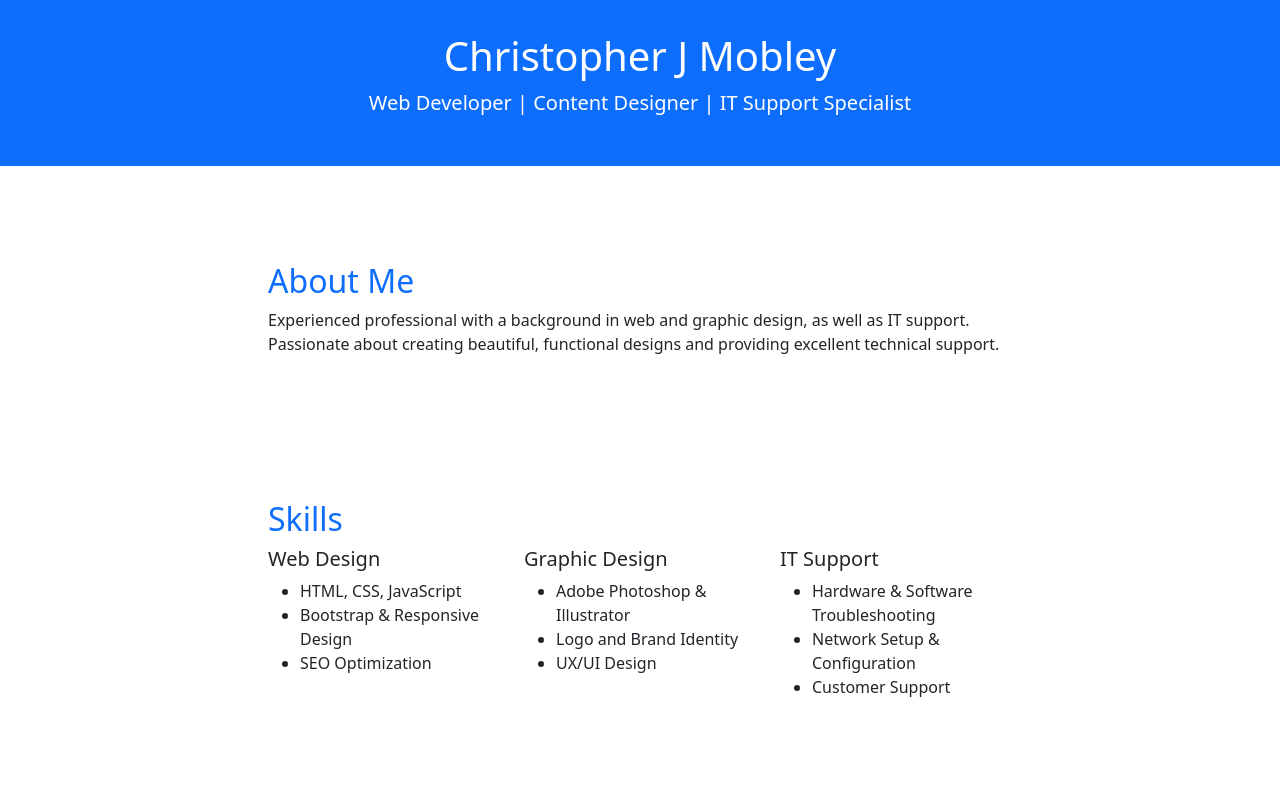
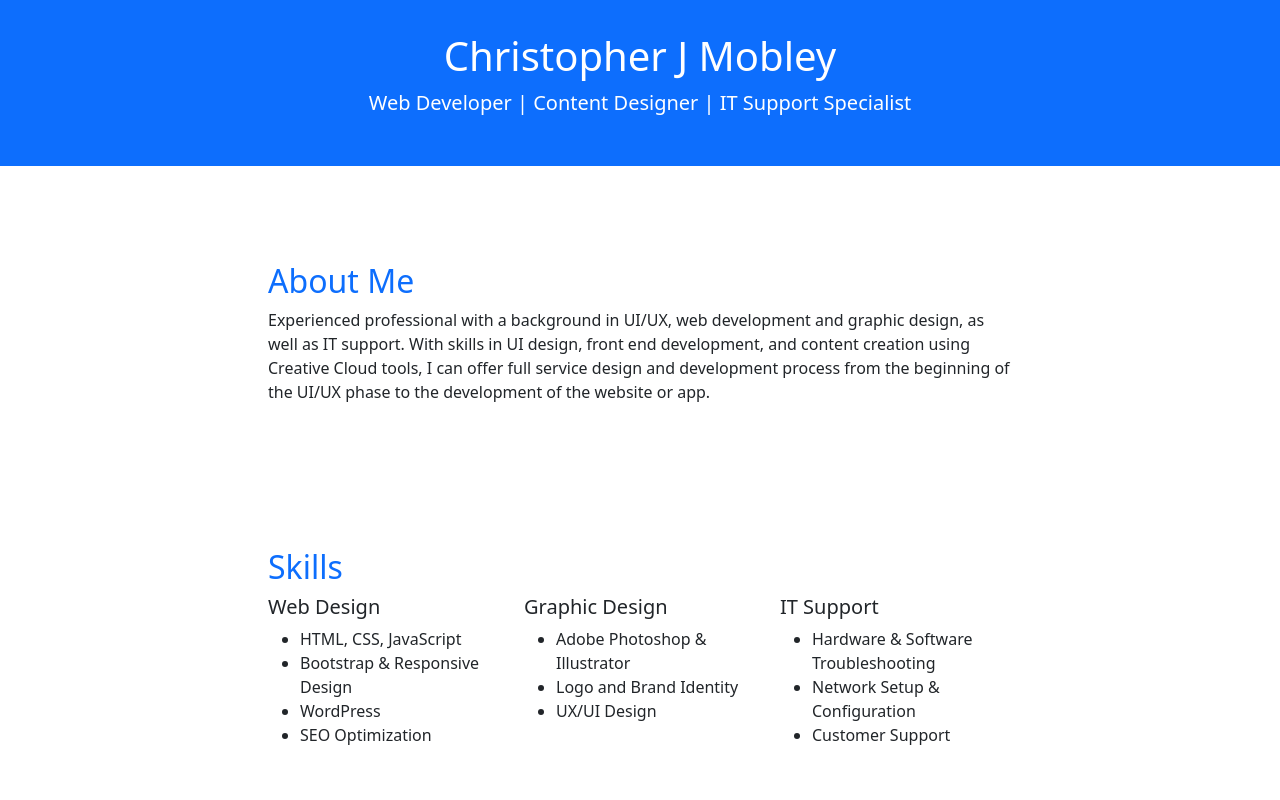
Before and after one commit to cmobley001/basic_resume_2024, a plain HTML site: page index.html in a window 1280 px wide. Shown: the top 800 px of the page. Drawn offline with nearby package versions, Linux system fonts and the light colour scheme.

Commit message:
updating resume content

```diff
--- a/index.html
+++ b/index.html
@@ -25,9 +25,12 @@
       <section id="about" class="container my-5">
         <h2 class="section-title">About Me</h2>
         <p>
-          Experienced professional with a background in web and graphic design,
-          as well as IT support. Passionate about creating beautiful, functional
-          designs and providing excellent technical support.
+          Experienced professional with a background in UI/UX, web development
+          and graphic design, as well as IT support. With skills in UI design,
+          front end development, and content creation using Creative Cloud
+          tools, I can offer full service design and development process from
+          the beginning of the UI/UX phase to the development of the website or
+          app.
         </p>
       </section>
 
@@ -40,6 +43,7 @@
             <ul>
               <li>HTML, CSS, JavaScript</li>
               <li>Bootstrap & Responsive Design</li>
+              <li>WordPress</li>
               <li>SEO Optimization</li>
             </ul>
           </div>
```
